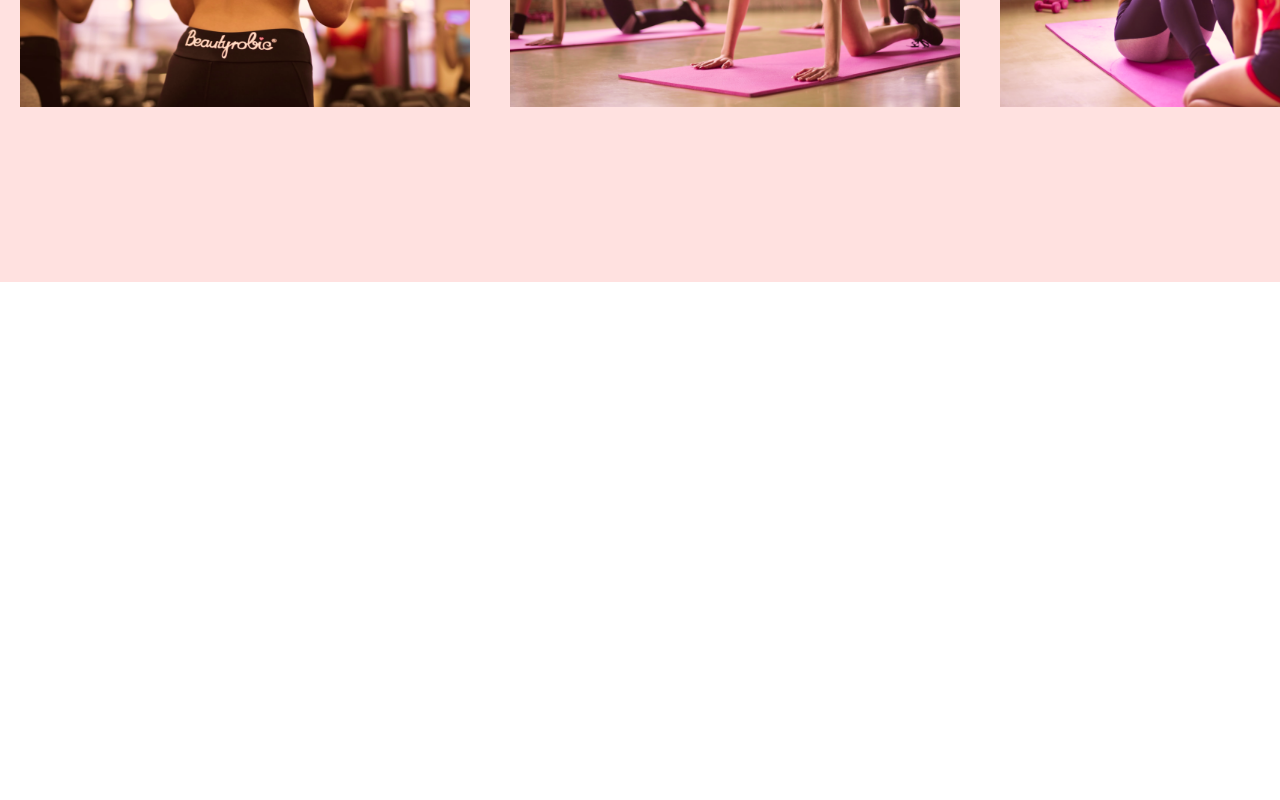
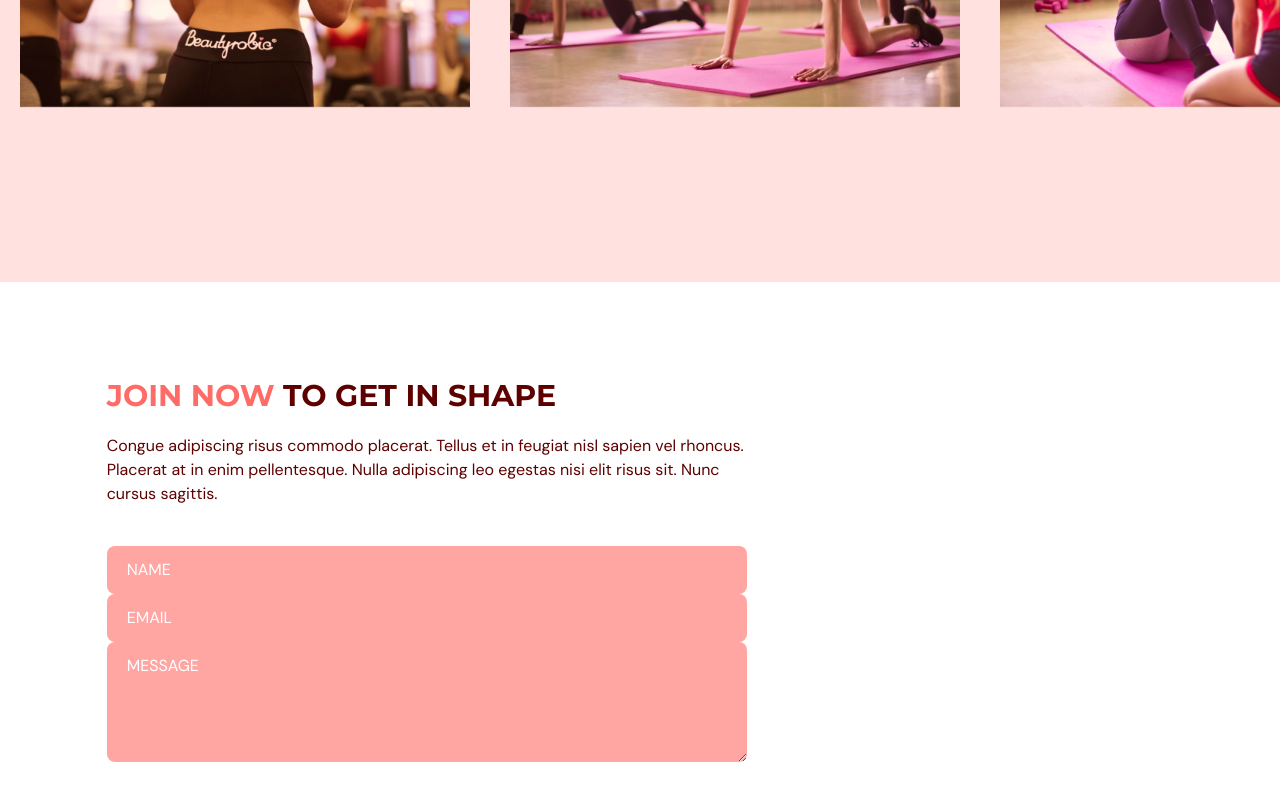
Before and after one commit to KianaKadivar/fitness-application, a React app in the folder frontend/: page / in a window 1280 px wide. Shown: the part 2908-3708 px from the top of the page. Before the commit the page ends 3190 px from the top, so only its background shows below. Built offline with nearby package versions, Linux system fonts and the light colour scheme; the HTML template or start-up script is replaced by a standard one.

Commit message:
feat(contactus): add contact form and validation
- Implemented form validation using react-hook-form.
- Improved user interaction and visual feedback in the contact form.

```diff
--- a/frontend/package.json
+++ b/frontend/package.json
@@ -16,6 +16,7 @@
     "react": "^19.2.0",
     "react-anchor-link-smooth-scroll": "^1.0.12",
     "react-dom": "^19.2.0",
+    "react-hook-form": "^7.69.0",
     "tailwindcss": "^4.1.17"
   },
   "devDependencies": {
--- a/frontend/src/App.tsx
+++ b/frontend/src/App.tsx
@@ -4,6 +4,7 @@
 import Home from './Scenes/Home'
 import Benefits from './Scenes/Benefits'
 import OurClasses from './Scenes/OurClasses'
+import ContactUs from './Scenes/ContactUs'
 export default function App() {
   const [selectedPage,setSelectedPage]=useState<SelectedPage>(SelectedPage.Home)
   const [isTopOfPage,setIsTopOfPage]=useState<boolean>(false)
@@ -24,6 +25,7 @@
       <Home setSelectedPage={setSelectedPage}/>
       <Benefits setSelectedPage={setSelectedPage}/>
       <OurClasses setSelectedPage={setSelectedPage}/>
+      <ContactUs setSelectedPage={setSelectedPage} />
     </div>
   )
 }
--- /dev/null
+++ b/frontend/src/Scenes/ContactUs/index.tsx
@@ -0,0 +1,99 @@
+import React from 'react'
+import { SelectedPage } from '../../Shared/types'
+import {motion} from "framer-motion"
+import ContactUsPageGraphic from "../../assets/ContactUsPageGraphic.png"
+import HText from '../../Shared/HText'
+import { useForm } from 'react-hook-form'
+
+type Props = {
+    setSelectedPage:(value:SelectedPage)=>void
+}
+
+const inputStyles='w-full rounded-lg bg-primary-300 px-5 py-3 placeholder-white'
+
+const ContactUs = ({setSelectedPage}: Props) => {
+    const {register,trigger,formState:{errors}}=useForm()
+    const handleSubmit=async(e:any)=>{
+        const isValid=await trigger()
+        if (!isValid){
+            e.preventDefault()
+
+        }
+    }
+  return (
+    <section id='contactus' className='mx-auto w-5/6 pt-24 pb-32'>
+        <motion.div onViewportEnter={()=>setSelectedPage(SelectedPage.ContactUs)}>
+            {/* Header */}
+            <motion.div className='md:w-3/5'
+                initial="hidden"
+                whileInView="visible"
+                viewport={{once:true,amount:0.5}}
+                transition={{duration:0.5}}
+                variants={{
+                    hidden:{opacity:0,x:-50},
+                    visible:{opacity:1,x:0}
+                }}
+            >
+                <HText>
+                    <span className='text-primary-500'>JOIN NOW</span> TO GET IN SHAPE
+                </HText>
+                <p className="my-5">
+                    Congue adipiscing risus commodo placerat. Tellus et in feugiat nisl
+                    sapien vel rhoncus. Placerat at in enim pellentesque. Nulla
+                    adipiscing leo egestas nisi elit risus sit. Nunc cursus sagittis.
+                </p>
+            </motion.div>
+            {/* Form & Image */}
+            <div className="mt-10 justify-between gap-8 md:flex">
+                <motion.div className='mt-10 basis-3/5 md:mt-0'
+                    initial="hidden"
+                    whileInView="visible"
+                    viewport={{once:true,amount:0.5}}
+                    transition={{duration:0.5}}
+                    variants={{
+                        hidden:{opacity:0,y:50},
+                        visible:{opacity:1,y:0}
+                    }}
+                >
+                    <form target='_blank' onSubmit={handleSubmit} method='POST' action={"https://formsubmit.co/kianathekad@gmail.com"}>
+                        <input className={inputStyles} type="text" placeholder='NAME' {...register("name",{required:true,maxLength:100})}/>
+                        {errors.name &&(
+                            <p className='mt-1 text-primary-500'>
+                                {errors.name.type==="required" && "This field is required."}
+                                {errors.name.type==="maxLength" && "Max length is 100 charachters."}
+                            </p>
+                        )}
+                        <input className={inputStyles} type="text" placeholder='EMAIL' {...register("email",{required:true,pattern: /^[A-Z0-9._%+-]+@[A-Z0-9.-]+\.[A-Z]{2,}$/i})}/>
+                        {errors.email &&(
+                            <p className='mt-1 text-primary-500'>
+                                {errors.email.type==="required" && "This field is required."}
+                                {errors.email.type==="pattern" && "Invalid email address."}
+                            </p>
+                        )}
+                        <textarea
+                            className={inputStyles}
+                            placeholder="MESSAGE"
+                            rows={4}
+                            cols={50}
+                            {...register("message", {
+                              required: true,
+                              maxLength: 2000,
+                            })}
+                        />
+                        {errors.message && (
+                            <p className="mt-1 text-primary-500">
+                            {errors.message.type === "required" &&
+                              "This field is required."}
+                            {errors.message.type === "maxLength" &&
+                              "Max length is 2000 char."}
+                            </p>
+                        )}
+                    </form>
+                </motion.div>
+            </div>
+        </motion.div>
+    </section>
+  )
+}
+
+export default ContactUs
```
Also changed, not shown: 1 other file (tests, documents, lock files or other folders).
